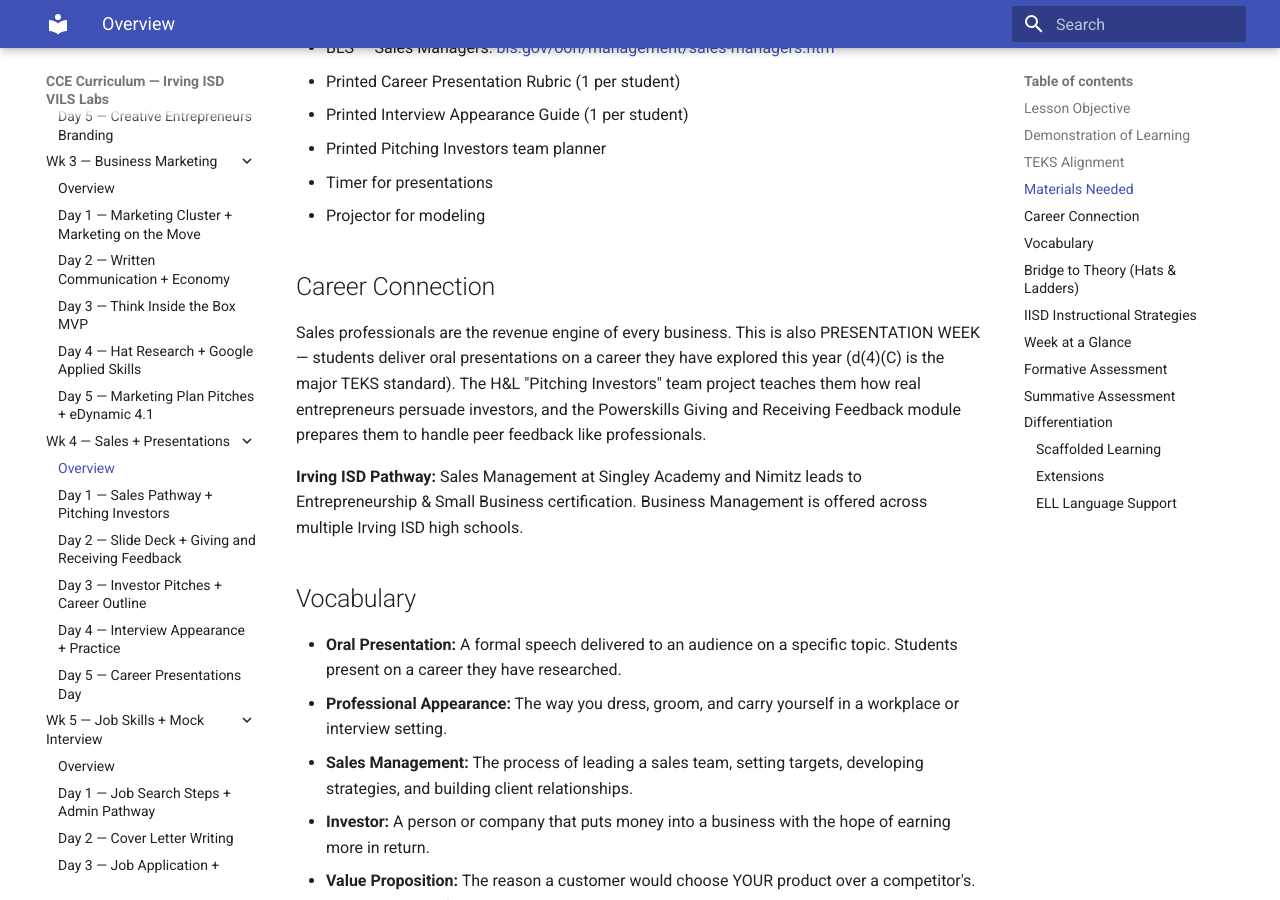
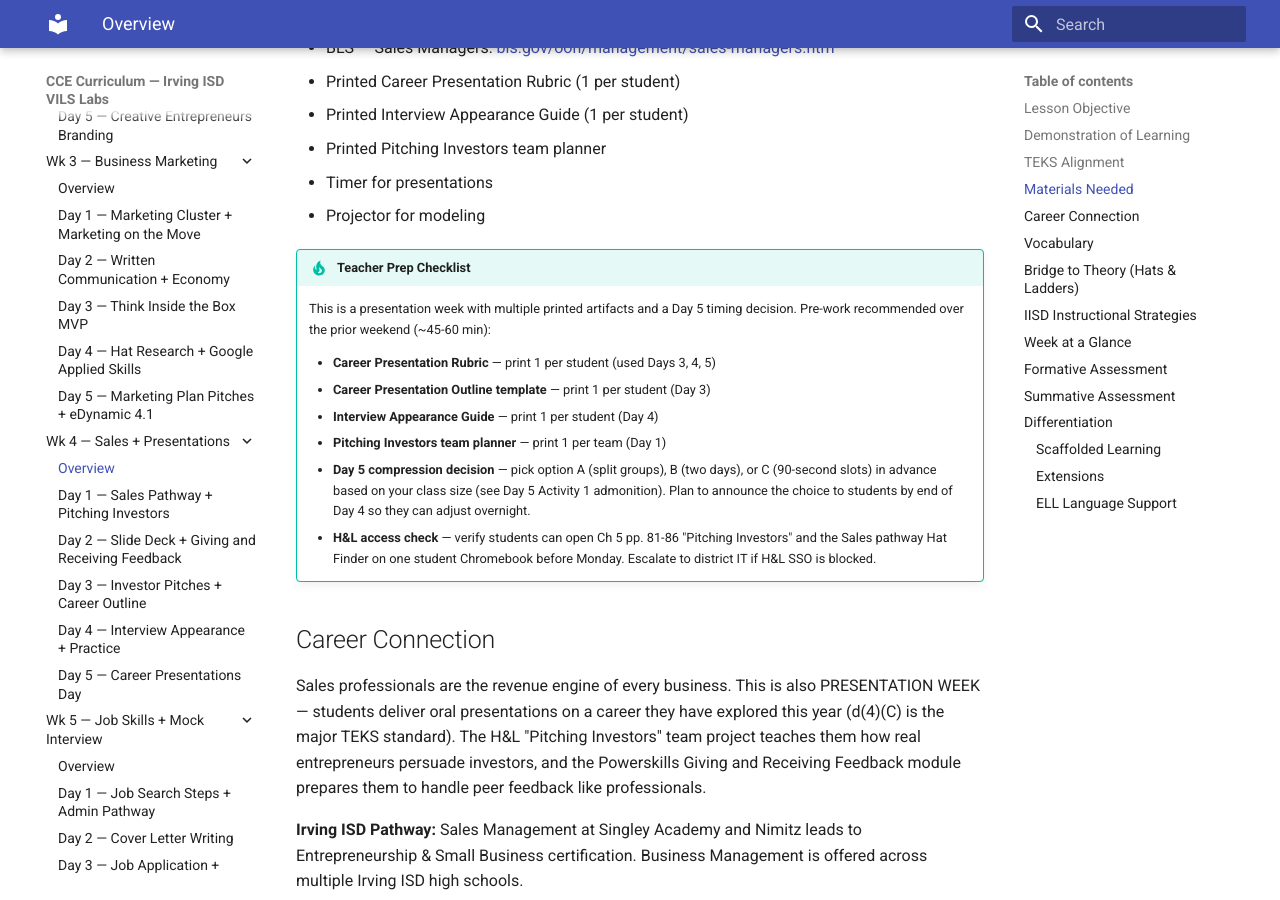
Before and after one commit to elbrielle/cce-curriculum, an MkDocs documentation site: the page built from docs/6sw/wk4-sales-presentations/overview.md, in a window 1280 px wide and 900 px high, scrolled down 1033 px. Built offline with MkDocs 1.6.1 and Material for MkDocs 9.7.7, drawn with Linux system fonts in a browser that asks for light colours.

Commit message:
6SW Wk4 Sales/Presentations: instinct review fixes (8 concerns)
Track B instinct review — dedicated Dim 9 "skill week" pass. The week's
hard 3-min cap on Day 5 is pedagogically earned (drilled Day 3 team pitches
with verbal warning; paired practice Day 4), but Teacher Implementer
flagged that students were never told the rule student-facing before
Friday. Fixed that gap plus supporting issues.

Concerns: 10 lobbed, 8 Fix (2 folded), 2 Defend, 0 Escalate.

Fixes applied:
- Overview: Teacher Prep Checklist admonition (A5 trigger — 4 printed
  artifacts, Day 5 compression pre-decision, H&L access check)
- Day 1: drop "exactly what real investors use" fluff; replaced with
  concrete Day 3 pitch tie
- Day 3 Activity 1: 5-team feedback compression note (one star + one
  wish to stay in 25-min budget)
- Day 3 Activity 2: student-facing announcement closing Activity 2 —
  Friday's individual cap is the same rule seen at team pitches
- Day 4 Activity 2: fix "(12 min per student)" contradiction → "25 min
  across 3 rounds"; add "Announce Day 5 format" facilitation note
  (cap + compression choice) before students leave Thursday
- Day 5 Activity 1: tighten "every real pitch event works" fluff →
  concrete Day 4 announcement tie

Defended:
- Day 2 Activity 2 Powerskills 15 min (adequate; skill reused Days 3-5)
- Vocabulary terms (Value Proposition, Pitch) — both in H&L Ch 5
  workbook text students read Day 1

Earned-enforcement now explicit: Days 3 + 4 close with student-facing
announcements; Day 5 facilitation tip references the Day 4 announcement.
Same words ("cut at 3:00"), now with the advance-warning pedagogy Dim 9
requires.

6-check preservation loop: mkdocs --strict clean; scripting=0; DOK 2-4
preserved; timing sums 50/50/50/50/50; Support+ELL preserved; Dim 9
fluff grep=0.

Co-Authored-By: Claude Opus 4.6 (1M context) <noreply@anthropic.com>

```diff
--- a/docs/6sw/wk4-sales-presentations/overview.md
+++ b/docs/6sw/wk4-sales-presentations/overview.md
@@ -28,6 +28,16 @@ Students explore Sales careers through Hats & Ladders, work in teams on the H&L
 - Printed Pitching Investors team planner
 - Timer for presentations
 - Projector for modeling
+
+!!! tip "Teacher Prep Checklist"
+    This is a presentation week with multiple printed artifacts and a Day 5 timing decision. Pre-work recommended over the prior weekend (~45-60 min):
+
+    - **Career Presentation Rubric** — print 1 per student (used Days 3, 4, 5)
+    - **Career Presentation Outline template** — print 1 per student (Day 3)
+    - **Interview Appearance Guide** — print 1 per student (Day 4)
+    - **Pitching Investors team planner** — print 1 per team (Day 1)
+    - **Day 5 compression decision** — pick option A (split groups), B (two days), or C (90-second slots) in advance based on your class size (see Day 5 Activity 1 admonition). Plan to announce the choice to students by end of Day 4 so they can adjust overnight.
+    - **H&L access check** — verify students can open Ch 5 pp. 81-86 "Pitching Investors" and the Sales pathway Hat Finder on one student Chromebook before Monday. Escalate to district IT if H&L SSO is blocked.
 
 ## Career Connection
 
```
Also changed, not shown: docs/6sw/wk4-sales-presentations/day1.md (+1 -1 lines), docs/6sw/wk4-sales-presentations/day3.md (+3 -1 lines), docs/6sw/wk4-sales-presentations/day4.md (+4 -1 lines), docs/6sw/wk4-sales-presentations/day5.md (+1 -1 lines).
